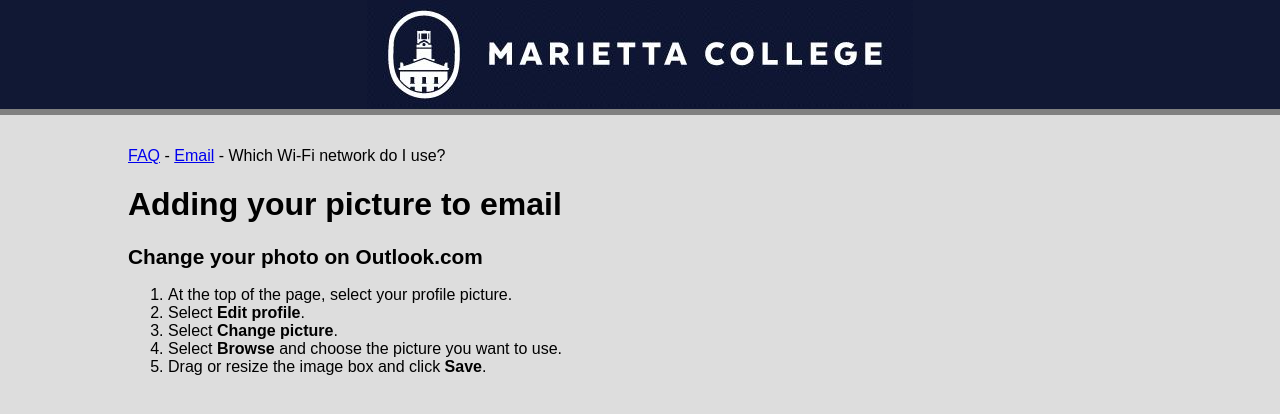
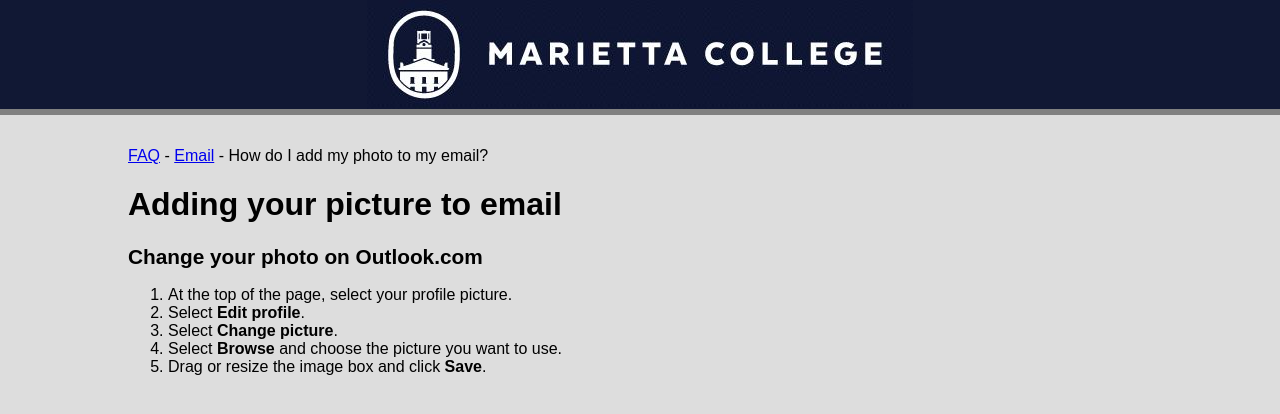
Before and after one commit to jrs012/mcitfaq, a Jekyll site: the page built from _answers/how_to_change_your_photo.html, in a window 1280 px wide. Shown: the top 414 px of the page. Built offline with Jekyll 4.4.1, drawn with Linux system fonts in a browser that asks for light colours.

Commit message:
adjusted some things for github pages

```diff
--- a/_answers/how_to_change_your_photo.html
+++ b/_answers/how_to_change_your_photo.html
@@ -1,7 +1,7 @@
 ---
 layout: answer
 title: Adding your picture to email
-question: Which Wi-Fi network do I use?
+question: How do I add my photo to my email?
 topic: email
 ---
 <h1>Adding your picture to email</h1>
--- a/_config.yml
+++ b/_config.yml
@@ -22,8 +22,8 @@
 email: your-email@example.com
 description: >- # this means to ignore newlines until "baseurl:"
   Frequently asked questions about information technology at Marietta College.
-baseurl: "" # the subpath of your site, e.g. /blog
-url: "" # the base hostname & protocol for your site, e.g. http://example.com
+baseurl: "" # the subpath of your site, e.g. /blog. mcitfaq is for testing purposes on GitHub
+url: "https://rose.systems/mcitfaq" # the base hostname & protocol for your site, e.g. http://example.com
 #twitter_username: jekyllrb
 #github_username:  jekyll
 
--- a/_layouts/topic.html
+++ b/_layouts/topic.html
@@ -19,7 +19,7 @@
 		<ul class="question_list">
 			{% for answer in site.answers %}
 				{% if answer.topic == page.topic or answer.topics contains page.topic %}
-					<li><a href="..{{ answer.url }}">{{ answer.question }}</a></li>
+					<li><a href="{{ answer.url }}">{{ answer.question }}</a></li>
 				{% endif %}
 			{% endfor %}
 		</ul>
```
